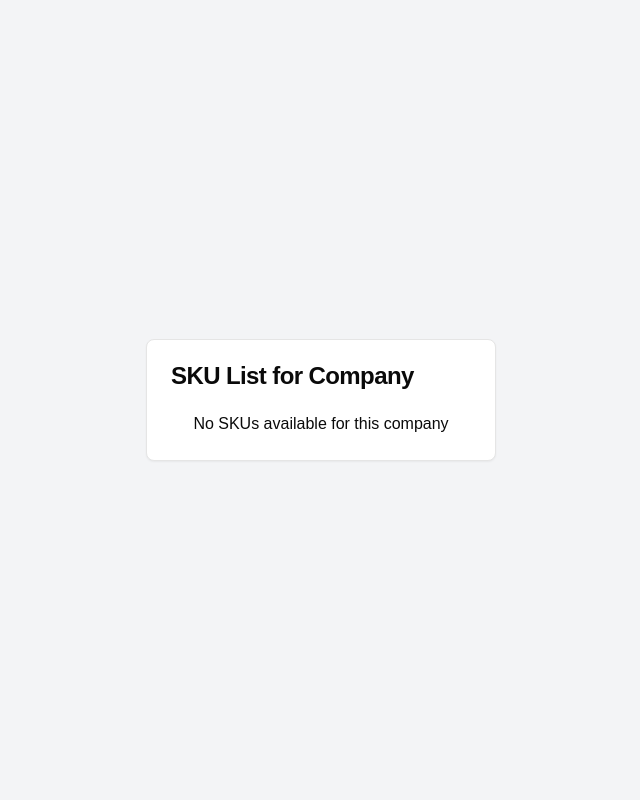
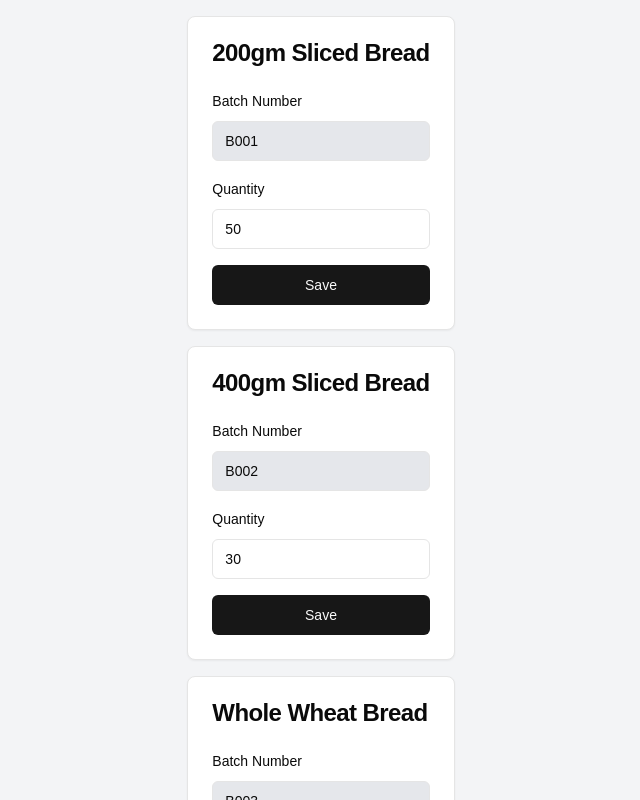
Before and after one commit to eshita241/Factory-Manager, a Next.js app: page /dashboard/1 in a window 1280 px wide. Shown: the top 800 px of the page, without its empty margins (319-959 px from the left). Built offline with nearby package versions, Linux system fonts and the light colour scheme.

Commit message:
batch numbering done

```diff
--- a/src/app/dashboard/[id]/page.tsx
+++ b/src/app/dashboard/[id]/page.tsx
@@ -1,69 +1,89 @@
 "use client";
 
-import { useState, useEffect } from "react";
-import { useParams } from "next/navigation"; // Correct hook for dynamic route params
-import { fetchSkusByCompanyId } from "../../actions/fetchSkus"; // Import server action
+import { useState } from "react";
 import { Card, CardContent, CardHeader, CardTitle } from "@/components/ui/card";
+import { Input } from "@/components/ui/input";
+import { Button } from "@/components/ui/button";
+import { Label } from "@/components/ui/label";
 
-export default function DashboardPage() {
-  const [selectedCompanySkus, setSelectedCompanySkus] = useState<{ id: number; sku_name: string }[] | null>(null);
-  const [error, setError] = useState<string | null>(null);
-  const params = useParams(); // Use this to extract route parameters
+interface SKU {
+  id: number;
+  name: string;
+  batchNumber: string;
+  quantity: number;
+  createdAt: string;
+}
 
-  // Extract companyId from the params
-  const companyId = params.companyId;
+interface SKUCardProps {
+  sku: SKU;
+  onUpdate: (sku: SKU) => void;
+}
 
-  useEffect(() => {
-    const loadCompanySkus = async () => {
-      if (companyId) {
-        try {
-          // Call the server-side action to fetch the SKUs for the selected company
-          const result = await fetchSkusByCompanyId(Number(companyId));
+function SKUCard({ sku, onUpdate }: SKUCardProps) {
+  const [quantity, setQuantity] = useState(sku.quantity);
 
-          if (result.success) {
-            // Ensure the data is in the correct format before updating state
-            const skus = result.skus?.map(skuData => ({
-              id: skuData.sku.id,    // Map SKU data correctly
-              sku_name: skuData.sku.sku_name,
-            })) || []; // Default to an empty array if undefined
+  const handleSave = () => {
+    const newBatchNumber = `B${String(parseInt(sku.batchNumber.replace(/\D/g, "")) + 1).padStart(3, "0")}`;
 
-            setSelectedCompanySkus(skus); // Set the SKUs in state
-          } else {
-            setError(result.error ?? "An unknown error occurred");
-          }
-        } catch (error) {
-          setError("Failed to fetch SKUs");
-        }
-      }
+    const updatedSKU = {
+      ...sku,
+      batchNumber: newBatchNumber,
+      quantity,
+      createdAt: new Date().toISOString(),
+    };
+    onUpdate(updatedSKU);
   };
 
-    loadCompanySkus();
-  }, [companyId]); // Re-run the effect when companyId changes
-
   return (
-    <div className="min-h-screen flex items-center justify-center bg-gray-100">
-      <Card className="w-[350px]">
+    <Card>
       <CardHeader>
-          <CardTitle>SKU List for Company {companyId}</CardTitle>
+        <CardTitle>{sku.name}</CardTitle>
       </CardHeader>
       <CardContent className="space-y-4">
-          {error && <p className="text-red-500 text-center">{error}</p>}
-          {selectedCompanySkus && selectedCompanySkus.length > 0 ? (
-            <div>
-              <h3 className="text-xl font-semibold">SKUs for this Company:</h3>
-              <ul className="mt-2">
-                {selectedCompanySkus.map((sku) => (
-                  <li key={sku.id} className="py-1">
-                    {sku.sku_name}
-                  </li>
-                ))}
-              </ul>
+        <div className="space-y-2">
+          <Label>Batch Number</Label>
+          <Input value={sku.batchNumber} readOnly className="bg-gray-200 cursor-not-allowed" />
         </div>
-          ) : (
-            <p className="text-center">No SKUs available for this company</p>
+        <div className="space-y-2">
+          <Label htmlFor={`quantity-${sku.id}`}>Quantity</Label>
+          <Input
+            id={`quantity-${sku.id}`}
+            type="number"
+            value={quantity}
+            onChange={(e) => setQuantity(Number(e.target.value))}
+          />
+        </div>
+        <Button onClick={handleSave} className="w-full">
+          Save
+        </Button>
+        {sku.createdAt && (
+          <p className="text-sm text-gray-500">
+            Last updated: {new Date(sku.createdAt).toLocaleString()}
+          </p>
         )}
       </CardContent>
     </Card>
+  );
+}
+
+export default function DashboardPage() {
+  const [skus, setSkus] = useState<SKU[]>([
+    { id: 1, name: "200gm Sliced Bread", batchNumber: "B001", quantity: 50, createdAt: "" },
+    { id: 2, name: "400gm Sliced Bread", batchNumber: "B002", quantity: 30, createdAt: "" },
+    { id: 3, name: "Whole Wheat Bread", batchNumber: "B003", quantity: 20, createdAt: "" },
+  ]);
+
+  const handleUpdate = (updatedSKU: SKU) => {
+    setSkus((prevSkus) => prevSkus.map((sku) => (sku.id === updatedSKU.id ? updatedSKU : sku)));
+  };
+
+  return (
+    <div className="min-h-screen flex items-center justify-center bg-gray-100 p-4">
+      <div className="space-y-4">
+        {skus.map((sku) => (
+          <SKUCard key={sku.id} sku={sku} onUpdate={handleUpdate} />
+        ))}
+      </div>
     </div>
   );
 }
--- a/src/components/SKUCard.tsx
+++ b/src/components/SKUCard.tsx
@@ -1,27 +1,27 @@
-"use client"
+"use client";
 
-import { useState } from "react"
-import { Card, CardContent, CardHeader, CardTitle } from "@/components/ui/card"
-import { Input } from "@/components/ui/input"
-import { Button } from "@/components/ui/button"
-import { Label } from "@/components/ui/label"
+import { useState } from "react";
+import { Card, CardContent, CardHeader, CardTitle } from "@/components/ui/card";
+import { Input } from "@/components/ui/input";
+import { Button } from "@/components/ui/button";
+import { Label } from "@/components/ui/label";
 
 interface SKU {
-  id: number
-  name: string
-  batchNumber: string
-  quantity: number
-  createdAt: string
+  id: number;
+  name: string;
+  batchNumber: string;
+  quantity: number;
+  createdAt: string;
 }
 
 interface SKUCardProps {
-  sku: SKU
-  onUpdate: (sku: SKU) => void
+  sku: SKU;
+  onUpdate: (sku: SKU) => void;
 }
 
-export default function SKUCard({ sku, onUpdate }: SKUCardProps) {
-  const [batchNumber, setBatchNumber] = useState(sku.batchNumber)
-  const [quantity, setQuantity] = useState(sku.quantity)
+function SKUCard({ sku, onUpdate }: SKUCardProps) {
+  const [batchNumber, setBatchNumber] = useState(sku.batchNumber);
+  const [quantity, setQuantity] = useState(sku.quantity);
 
   const handleSave = () => {
     const updatedSKU = {
@@ -29,9 +29,9 @@ export default function SKUCard({ sku, onUpdate }: SKUCardProps) {
       batchNumber,
       quantity,
       createdAt: new Date().toISOString(),
-    }
-    onUpdate(updatedSKU)
-  }
+    };
+    onUpdate(updatedSKU);
+  };
 
   return (
     <Card>
@@ -41,7 +41,11 @@ export default function SKUCard({ sku, onUpdate }: SKUCardProps) {
       <CardContent className="space-y-4">
         <div className="space-y-2">
           <Label htmlFor={`batchNumber-${sku.id}`}>Batch Number</Label>
-          <Input id={`batchNumber-${sku.id}`} value={batchNumber} onChange={(e) => setBatchNumber(e.target.value)} />
+          <Input
+            id={`batchNumber-${sku.id}`}
+            value={batchNumber}
+            onChange={(e) => setBatchNumber(e.target.value)}
+          />
         </div>
         <div className="space-y-2">
           <Label htmlFor={`quantity-${sku.id}`}>Quantity</Label>
@@ -56,9 +60,33 @@ export default function SKUCard({ sku, onUpdate }: SKUCardProps) {
           Save
         </Button>
         {sku.createdAt && (
-          <p className="text-sm text-gray-500">Last updated: {new Date(sku.createdAt).toLocaleString()}</p>
+          <p className="text-sm text-gray-500">
+            Last updated: {new Date(sku.createdAt).toLocaleString()}
+          </p>
         )}
       </CardContent>
     </Card>
-  )
+  );
 }
+
+export default function DashboardPage() {
+  const [skus, setSkus] = useState<SKU[]>([
+    { id: 1, name: "SKU-Alpha", batchNumber: "B001", quantity: 50, createdAt: "" },
+    { id: 2, name: "SKU-Beta", batchNumber: "B002", quantity: 30, createdAt: "" },
+    { id: 3, name: "SKU-Gamma", batchNumber: "B003", quantity: 20, createdAt: "" },
+  ]);
+
+  const handleUpdate = (updatedSKU: SKU) => {
+    setSkus((prevSkus) => prevSkus.map((sku) => (sku.id === updatedSKU.id ? updatedSKU : sku)));
+  };
+
+  return (
+    <div className="min-h-screen flex items-center justify-center bg-gray-100 p-4">
+      <div className="space-y-4">
+        {skus.map((sku) => (
+          <SKUCard key={sku.id} sku={sku} onUpdate={handleUpdate} />
+        ))}
+      </div>
+    </div>
+  );
+}
```
Lines whose indentation alone changed are shown as unchanged.
